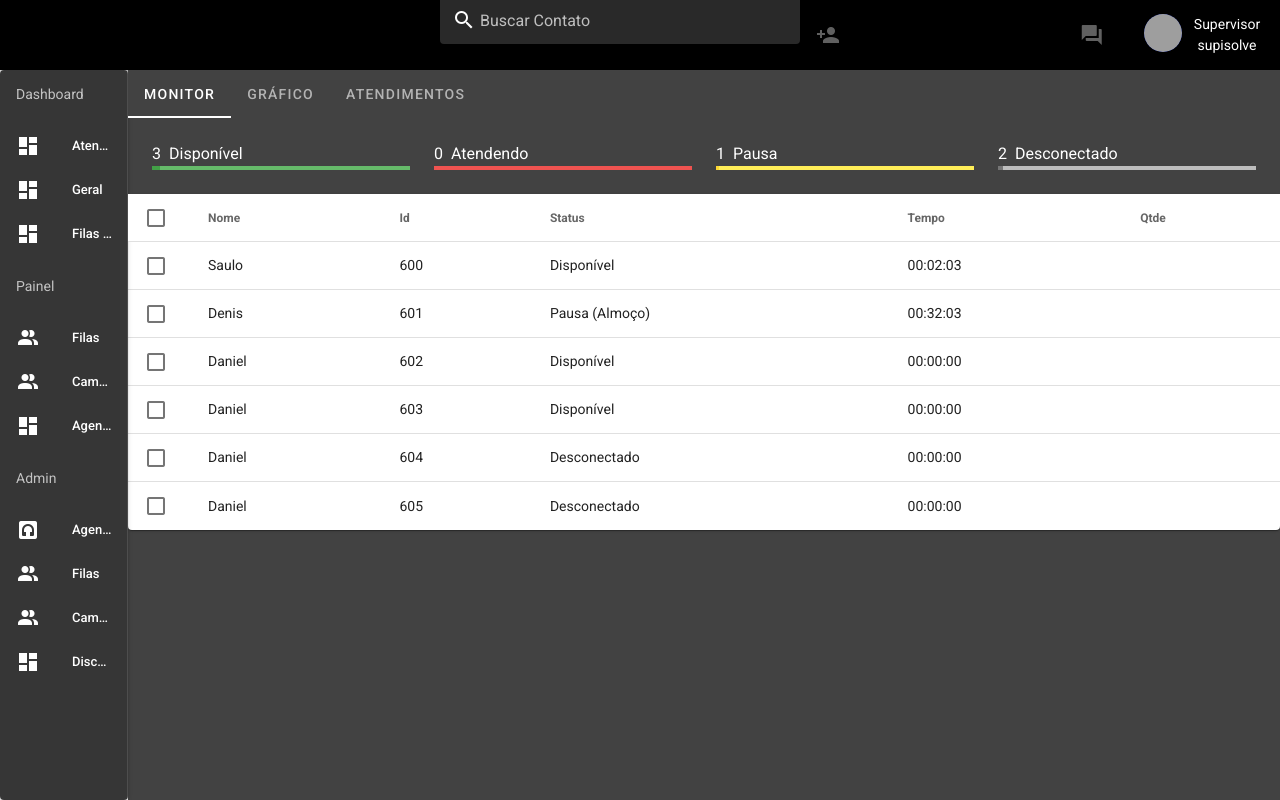
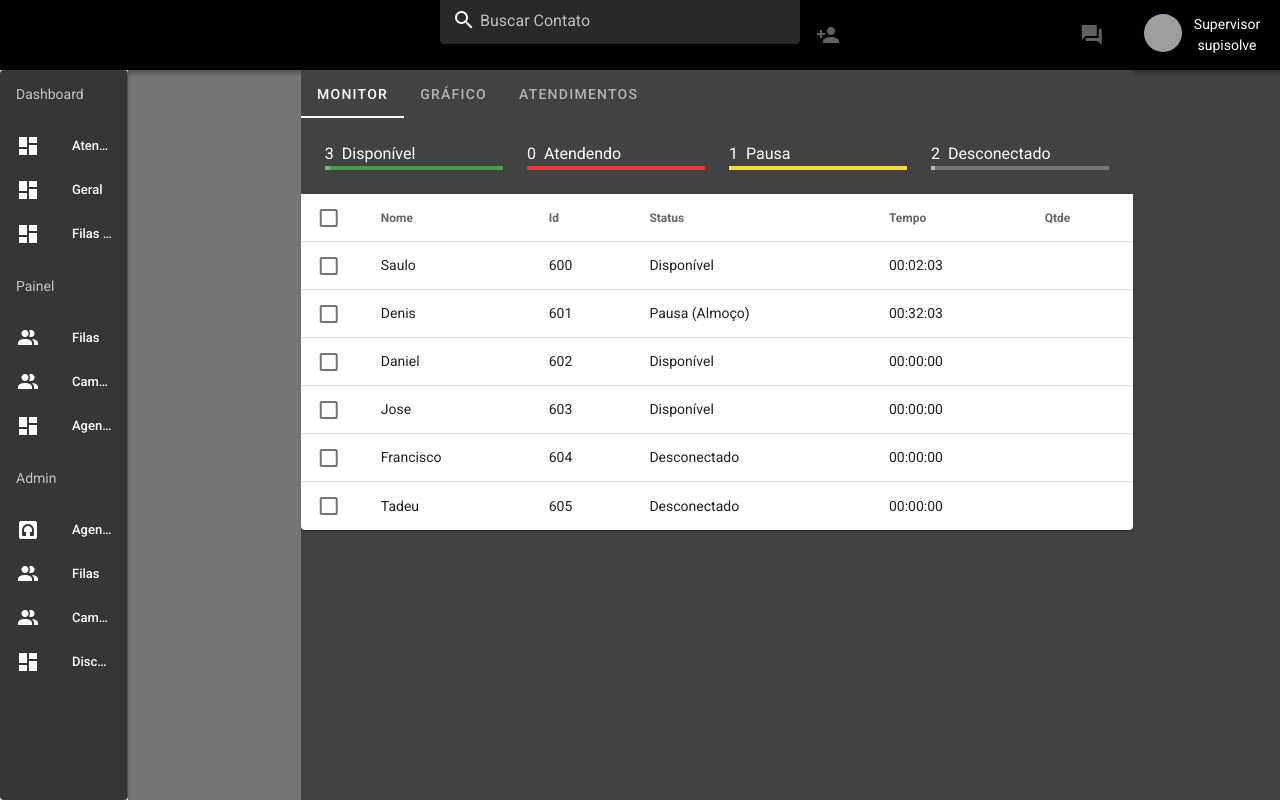
Before and after one commit to mathmacedo/vue-weon, a Vue app: page / in a window 1280 px wide. Built offline with nearby package versions, Linux system fonts and the light colour scheme; grey boxes are pictures that could not be loaded.

Commit message:
Implementando novo menu lateral no contento e fazendo ajustes de visual no mesmo

```diff
--- a/src/components/Content.vue
+++ b/src/components/Content.vue
@@ -1,6 +1,13 @@
 
 <template>
-  <div class="grey darken-3" style="width: 100%">
+  <div style="width: 100%" class="d-inline-flex">
+    <div class="grey darken-1" style="width: 15%">
+      <v-row>
+        <v-col></v-col>
+      </v-row>
+    </div>
+    <div class="grey darken-3" style="width: 85%">
+      <div style="width: 85%">
         <v-tabs background-color="grey darken-3" dark>
           <v-tab>MONITOR</v-tab>
           <v-tab>GRÁFICO</v-tab>
@@ -12,36 +19,36 @@
             <span style="color: white" class="mr-2">{{this.statusDisponivel}}</span>
             <span style="color: white" class="mr-2">Disponível</span>
             <v-progress-linear
-          color="green darken-1"
+              color="green lighten-1"
               v-model="statusDisponivel"
-          background-color="green lighten-1"
+              background-color="green darken-1"
             ></v-progress-linear>
           </v-col>
           <v-col>
             <span style="color: white" class="mr-2">{{this.statusAtendendo}}</span>
             <span style="color: white" class="mr-2">Atendendo</span>
             <v-progress-linear
-          color="red darken-3"
+              color="red lighten-1"
               v-model="statusAtendendo"
-          background-color="red lighten-1"
+              background-color="red darken-1"
             ></v-progress-linear>
           </v-col>
           <v-col>
             <span style="color: white" class="mr-2">{{this.statusPausa}}</span>
             <span style="color: white" class="mr-2">Pausa</span>
             <v-progress-linear
-          color="yellow darken-1"
+              color="yellow lighten-1"
               v-model="statusPausa"
-          background-color="yellow lighten-1"
+              background-color="yellow darken-1"
             ></v-progress-linear>
           </v-col>
           <v-col>
             <span style="color: white" class="mr-2">{{this.statusDesconectado}}</span>
             <span style="color: white" class="mr-2">Desconectado</span>
             <v-progress-linear
-          color="grey darken-1"
+              color="grey lighten-1"
               v-model="statusDesconectado"
-          background-color="grey lighten-1"
+              background-color="grey darken-1"
             ></v-progress-linear>
           </v-col>
         </v-row>
@@ -56,8 +63,8 @@
           class="elevation-1"
         >
           <template slot="items" slot-scope="props">
-        <tr class="green">
-          <td>{{ props.item.id }}</td>
+            <tr style="background-color: red" :key="props.index">
+              <td>{{ props.item.name }}</td>
               <td>{{ props.item.id }}</td>
               <td>{{ props.item.status }}</td>
               <td>{{ props.item.time }}</td>
@@ -65,6 +72,8 @@
             </tr>
           </template>
         </v-data-table>
+      </div>
+    </div>
   </div>
 </template>
 
--- a/src/components/NavigationHeader.vue
+++ b/src/components/NavigationHeader.vue
@@ -6,7 +6,7 @@
         <v-col md="2" class="align-self-center">
           <v-img src="../assets/weon.png" width="145px" height="50px"></v-img>
         </v-col>
-        <v-col md="4" offset="2" class="d-flex justify-center" align-self="center">
+        <v-col md="4" offset="2" class="d-inline-flex">
           <v-text-field
             label="Buscar Contato"
             dark
--- a/src/json/data.json
+++ b/src/json/data.json
@@ -28,7 +28,7 @@
 				"time": "00:00:00"
 			},
 			{
-				"name": "Daniel",
+				"name": "Jose",
 				"id": 603,
 				"paused": false,
 				"online": false,
@@ -36,7 +36,7 @@
 				"time": "00:00:00"
 			},
 			{
-				"name": "Daniel",
+				"name": "Francisco",
 				"id": 604,
 				"paused": false,
 				"online": false,
@@ -44,7 +44,7 @@
 				"time": "00:00:00"
 			},
 			{
-				"name": "Daniel",
+				"name": "Tadeu",
 				"id": 605,
 				"paused": false,
 				"online": false,
```
Lines whose indentation alone changed are shown as unchanged.
